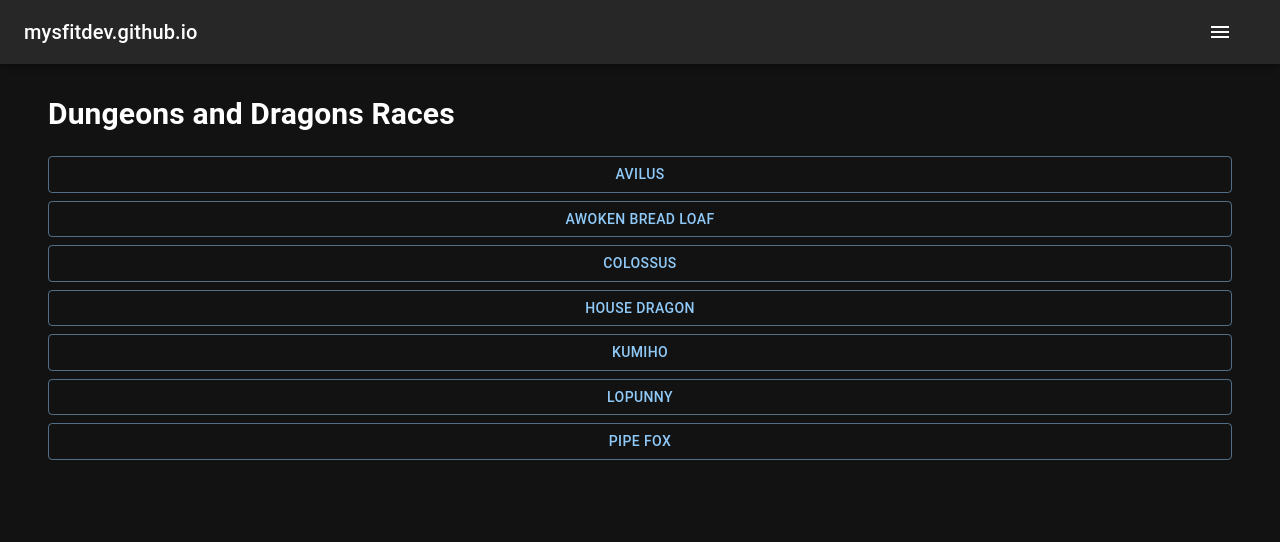
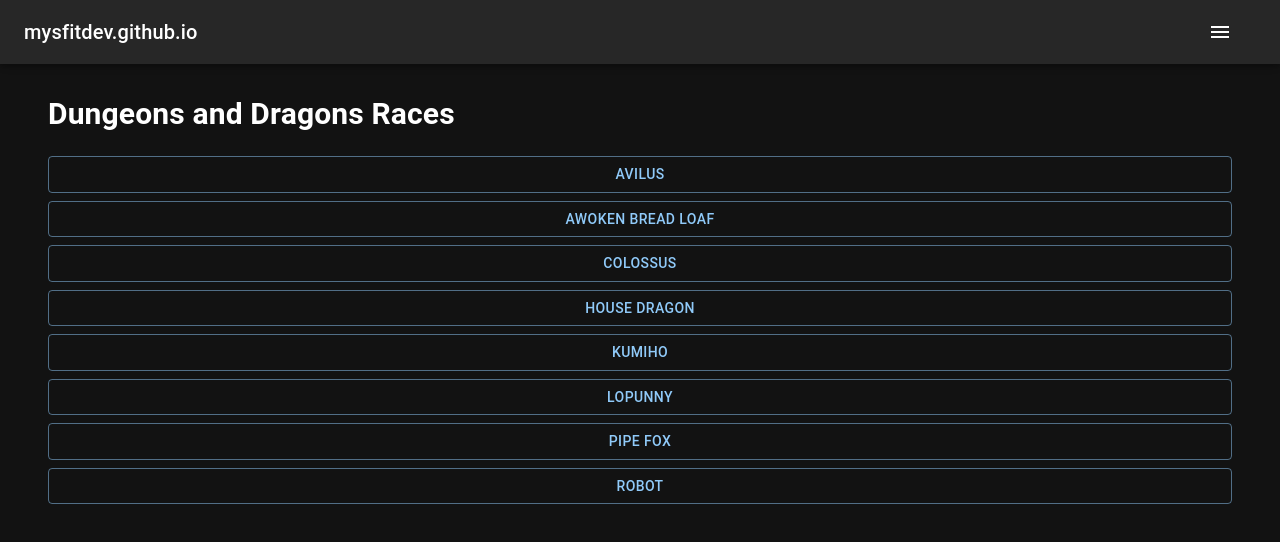
Before and after one commit to MysfitDev/mysfitdev.github.io, a Next.js app: page /races in a window 1280 px wide. Shown: the top 542 px of the page. Built offline with nearby package versions, Linux system fonts and the light colour scheme.

Commit message:
Add missing robot page link

```diff
--- a/app/races/page.tsx
+++ b/app/races/page.tsx
@@ -44,6 +44,10 @@ export default function RacePage() {
       name: 'Pipe Fox',
       pathName: 'pipe_fox',
     },
+    {
+      name: 'Robot',
+      pathName: 'robot',
+    },
   ];
 
   return (
```
